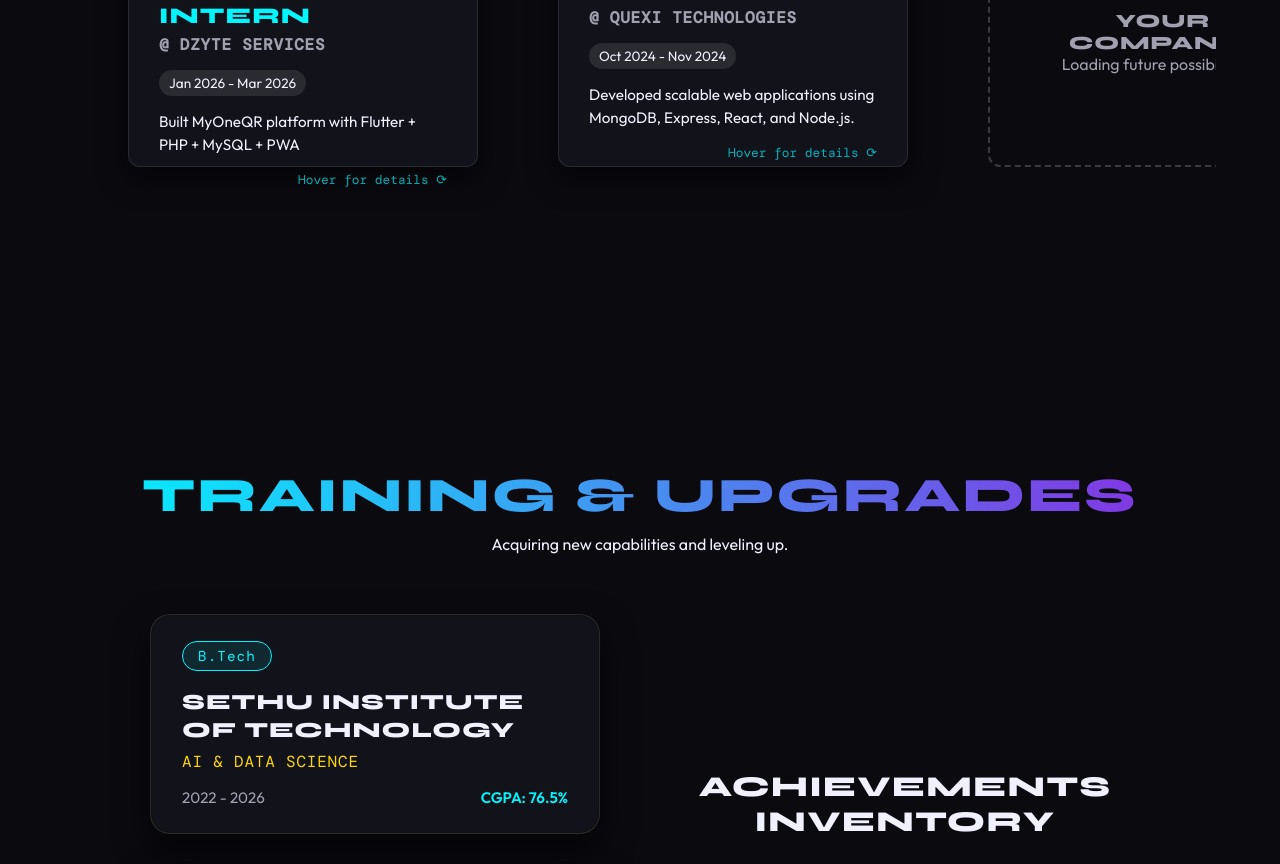
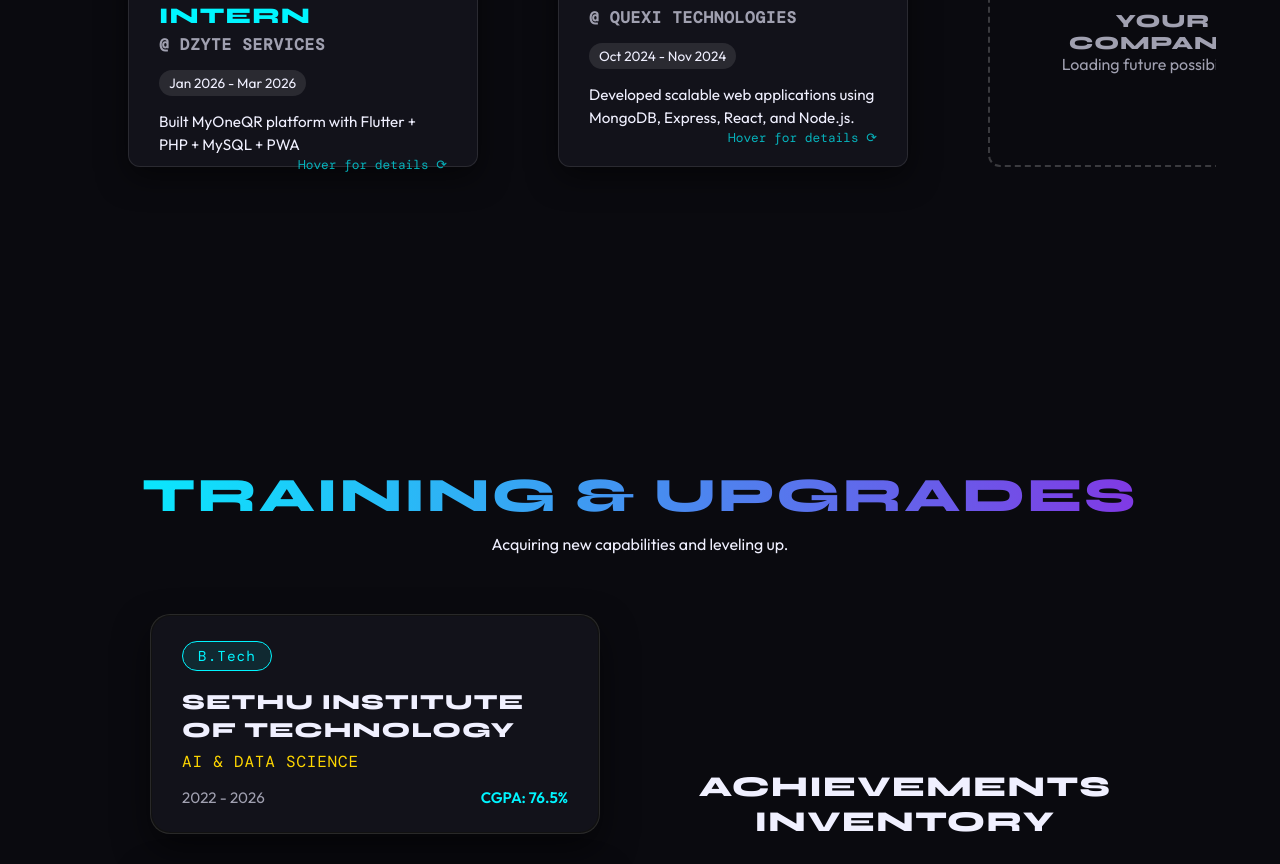
Before and after one commit to Deerajyuvarajan10/Deerajyuvarajan10.github.io, a React (Vite) app: page / in a window 1280 px wide. Shown: the part 3280-4144 px from the top of the page. Built offline with nearby package versions, Linux system fonts and the light colour scheme.

Commit message:
alignment changes-3

```diff
--- a/src/components/Experience/Experience.css
+++ b/src/components/Experience/Experience.css
@@ -167,7 +167,6 @@
   color: var(--color-primary);
   text-align: right;
   opacity: 0.7;
-  margin-top: 15px;
 }
 
 @media (max-width: 768px) {
```
